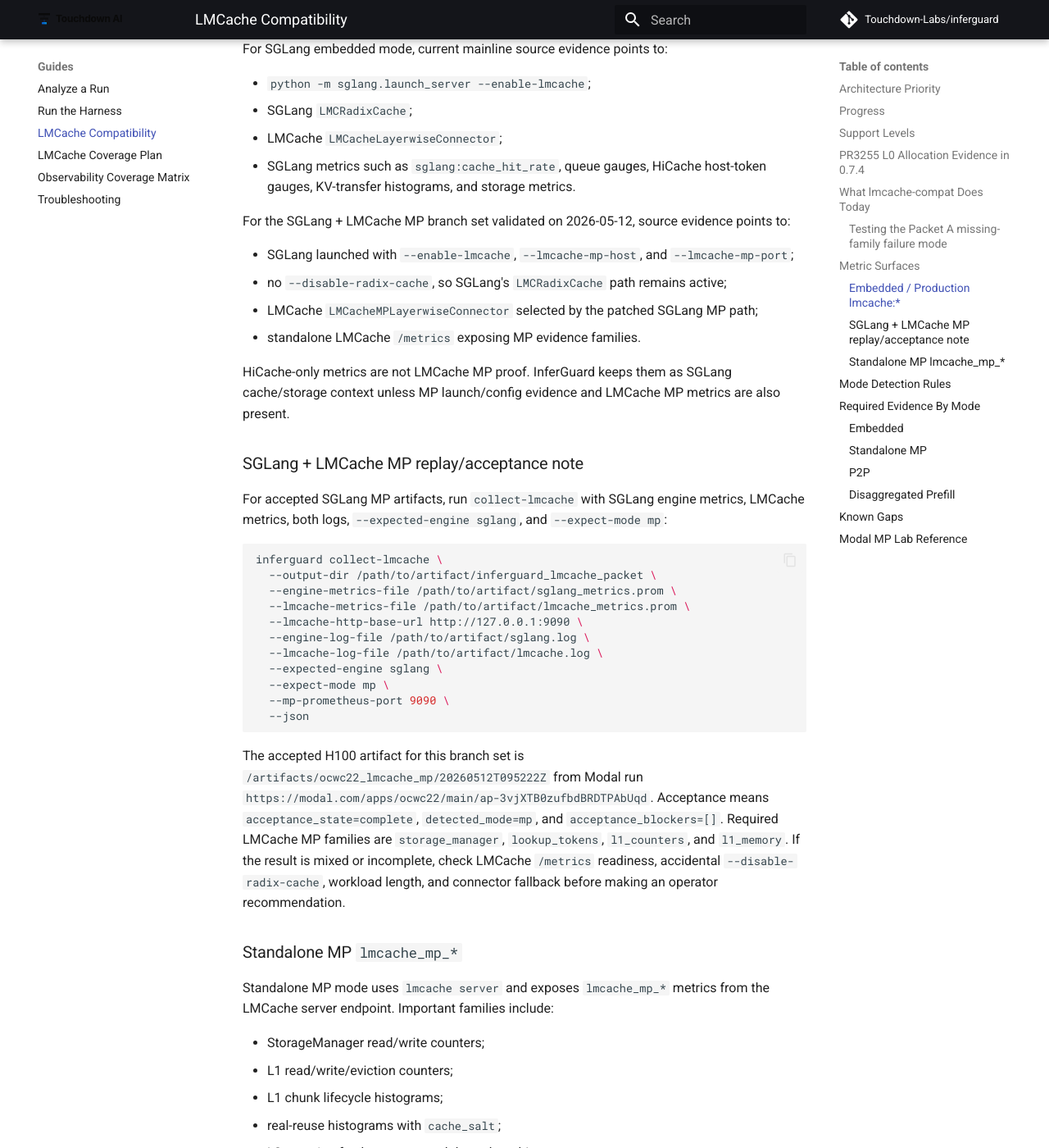
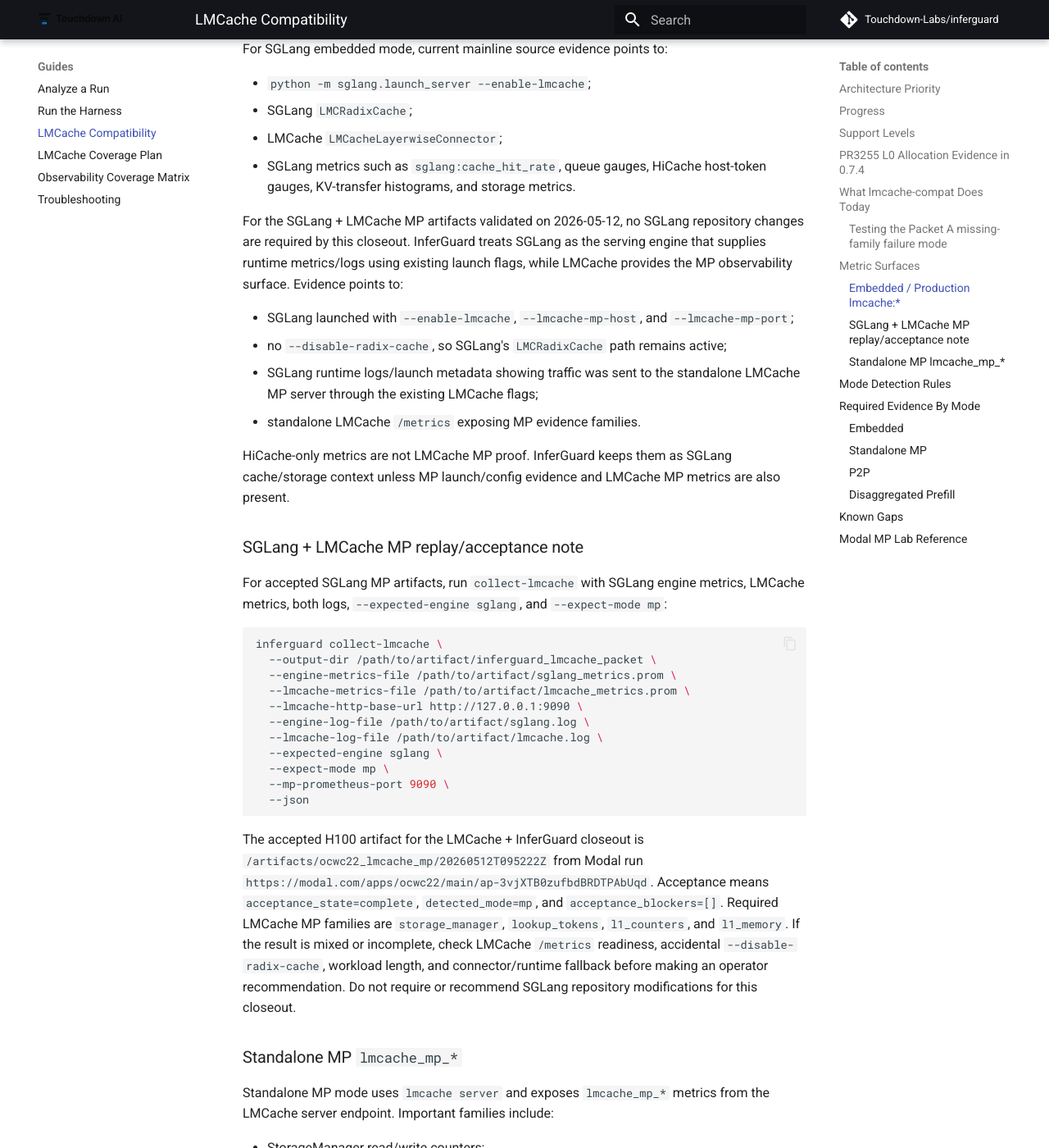
Before and after one commit to Touchdown-Labs/inferguard, an MkDocs documentation site: the page built from docs/guides/lmcache-compatibility.md, in a window 1280 px wide and 1400 px high, scrolled down 6001 px. Shown: the whole window at 82% size. Built offline with MkDocs 1.6.1 and Material for MkDocs 9.7.7, drawn with Linux system fonts in a browser that asks for light colours; comment, search, counter and statistics services are not loaded.

Commit message:
docs: clarify SGLang MP closeout ownership

````diff
--- a/docs/guides/lmcache-compatibility.md
+++ b/docs/guides/lmcache-compatibility.md
@@ -202,13 +202,16 @@
 - SGLang metrics such as `sglang:cache_hit_rate`, queue gauges, HiCache
   host-token gauges, KV-transfer histograms, and storage metrics.
 
-For the SGLang + LMCache MP branch set validated on 2026-05-12, source evidence
-points to:
+For the SGLang + LMCache MP artifacts validated on 2026-05-12, no SGLang
+repository changes are required by this closeout. InferGuard treats SGLang as the
+serving engine that supplies runtime metrics/logs using existing launch flags,
+while LMCache provides the MP observability surface. Evidence points to:
 
 - SGLang launched with `--enable-lmcache`, `--lmcache-mp-host`, and
   `--lmcache-mp-port`;
 - no `--disable-radix-cache`, so SGLang's `LMCRadixCache` path remains active;
-- LMCache `LMCacheMPLayerwiseConnector` selected by the patched SGLang MP path;
+- SGLang runtime logs/launch metadata showing traffic was sent to the standalone
+  LMCache MP server through the existing LMCache flags;
 - standalone LMCache `/metrics` exposing MP evidence families.
 
 HiCache-only metrics are not LMCache MP proof. InferGuard keeps them as SGLang
@@ -235,14 +238,15 @@
   --json
 ```
 
-The accepted H100 artifact for this branch set is
+The accepted H100 artifact for the LMCache + InferGuard closeout is
 `/artifacts/ocwc22_lmcache_mp/20260512T095222Z` from Modal run
 `https://modal.com/apps/ocwc22/main/ap-3vjXTB0zufbdBRDTPAbUqd`. Acceptance means
 `acceptance_state=complete`, `detected_mode=mp`, and `acceptance_blockers=[]`.
 Required LMCache MP families are `storage_manager`, `lookup_tokens`,
 `l1_counters`, and `l1_memory`. If the result is mixed or incomplete, check
 LMCache `/metrics` readiness, accidental `--disable-radix-cache`, workload length,
-and connector fallback before making an operator recommendation.
+and connector/runtime fallback before making an operator recommendation. Do not
+require or recommend SGLang repository modifications for this closeout.
 
 ### Standalone MP `lmcache_mp_*`
 
````
Also changed, not shown: docs/guides/observability-coverage-matrix.md (+1 -1 lines), docs/sdlc/sglang-lmcache-mp-observability-source-backed-report-v0.1.md (+5 -5 lines).
